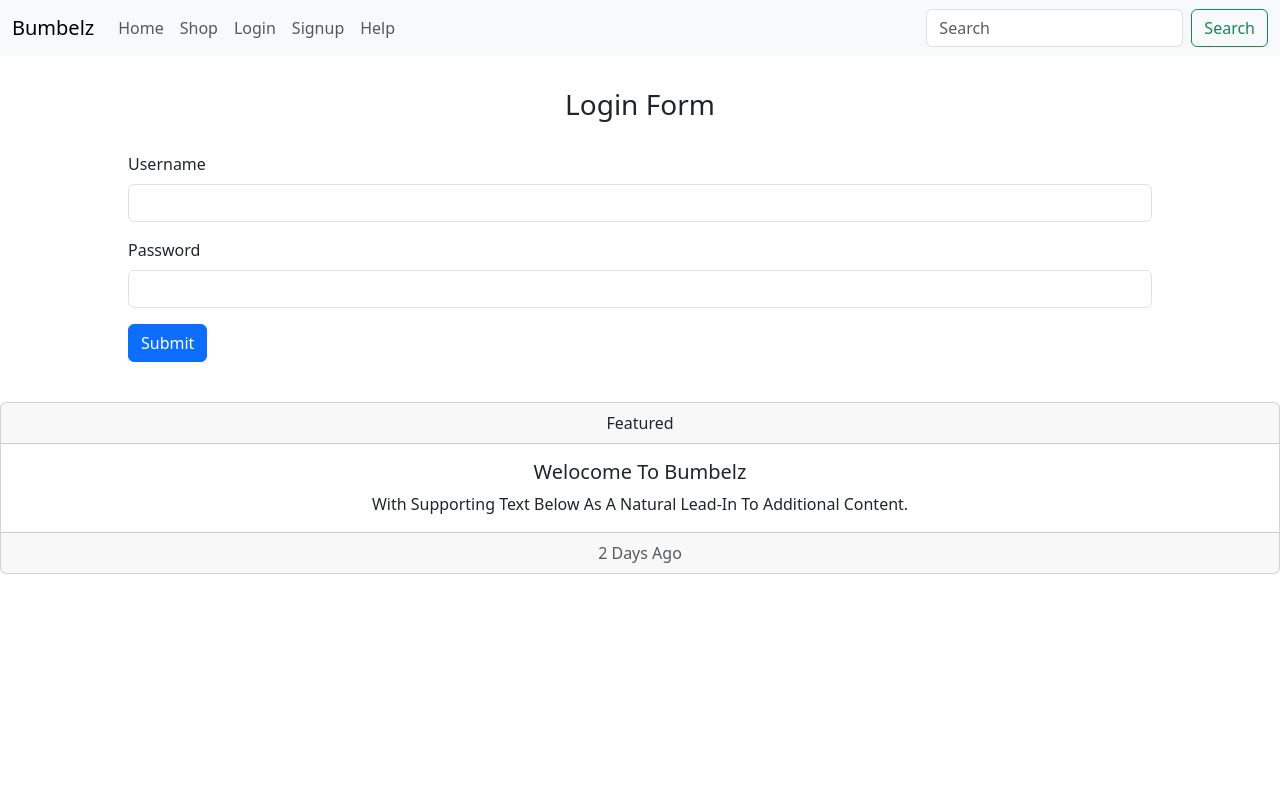
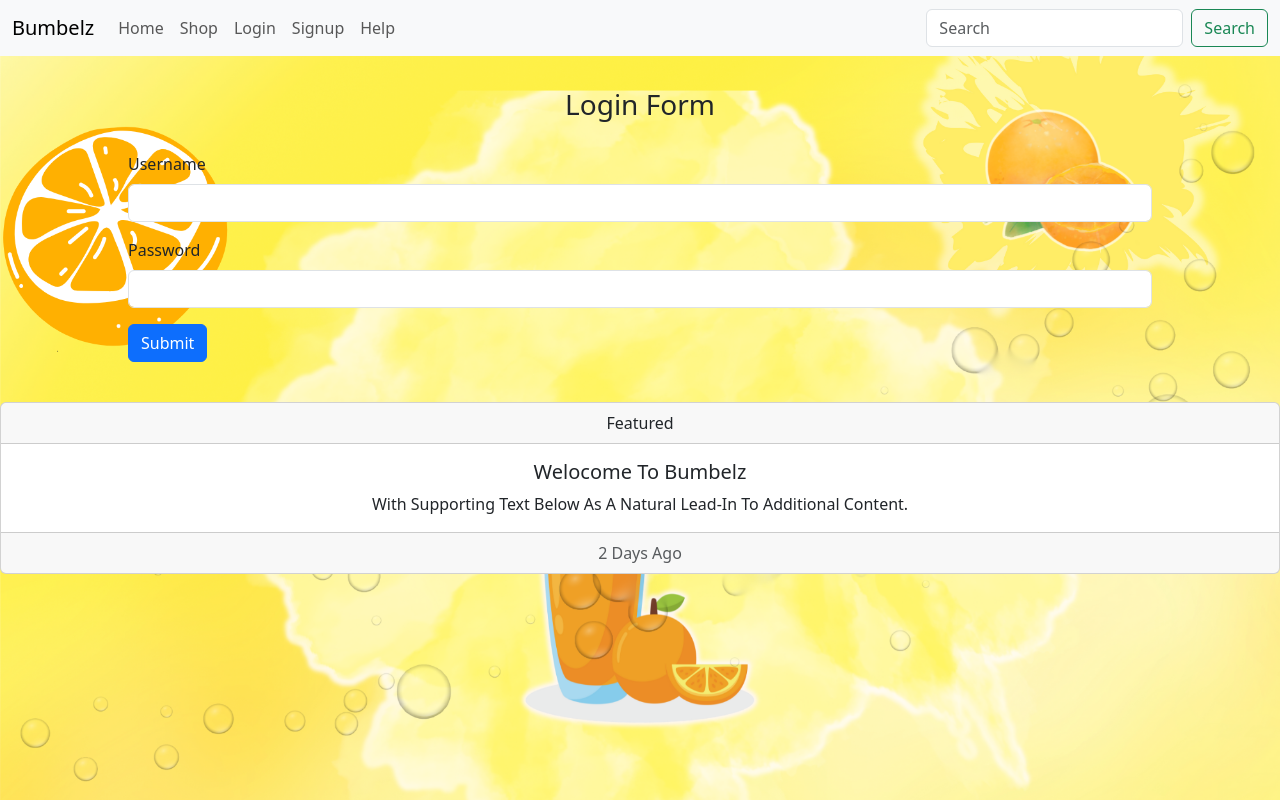
Before and after one commit to simardeep126/shoping_site, a PHP site: page /login.php in a window 1280 px wide. Run offline with PHP 8.4, Linux system fonts and the light colour scheme.

Commit message:
make changes

```diff
--- a/help.php
+++ b/help.php
@@ -19,6 +19,12 @@
         border-radius: 10px;
         padding: 10px;
     }
+    body {
+  background-image: url(bgimg.png);
+  background-size: cover;
+  background-position: center;
+  background-repeat: no-repeat;
+}
   </style>
 
   <body>
--- a/login.php
+++ b/login.php
@@ -19,7 +19,7 @@ echo $number_row;
         $_SESSION['loggedin'] = true;
         $_SESSION['username'] = $username_login;
 
-        header("location:main.php");
+        header("location:shop.php");
         exit;
     }else{
 
@@ -36,6 +36,14 @@ echo $number_row;
     <link rel="stylesheet" href="style.css">
     <link href="https://cdn.jsdelivr.net/npm/bootstrap@5.3.5/dist/css/bootstrap.min.css" rel="stylesheet">
   </head>
+  <style>
+     body {
+  background-image: url(bgimg.png);
+  background-size: cover;
+
+  background-repeat: no-repeat;
+}
+  </style>
   <body>
     <br><br>
     <div class="heading_login">
--- a/navbar.php
+++ b/navbar.php
@@ -21,7 +21,6 @@ if(!isset($_SESSION['loggedin']) || $_SESSION['loggedin']!=true){
     <link href="https://cdn.jsdelivr.net/npm/bootstrap@5.3.5/dist/css/bootstrap.min.css" rel="stylesheet" integrity="sha384-SgOJa3DmI69IUzQ2PVdRZhwQ+dy64/BUtbMJw1MZ8t5HZApcHrRKUc4W0kG879m7" crossorigin="anonymous">
     <link rel="stylesheet" href="https://cdnjs.cloudflare.com/ajax/libs/font-awesome/6.4.2/css/all.min.css">
     <style>
-      bo
 
     </style>
 
--- a/shop.php
+++ b/shop.php
@@ -20,6 +20,12 @@ if (!isset($_SESSION['loggedin']) || $_SESSION['loggedin'] != true) {
 
 
     <style>
+          body {
+  background-image: url(bgimg.png);
+  background-size: cover;
+  background-position: center;
+  background-repeat: no-repeat;
+}
         .products {
             display: flex;
             flex-wrap: wrap;
```
Also changed, not shown: logout.php (+34 -5 lines), logoutpage.php (added, +9 -0 lines), main.php (+5 -5 lines), signup.php (+8 -0 lines).
